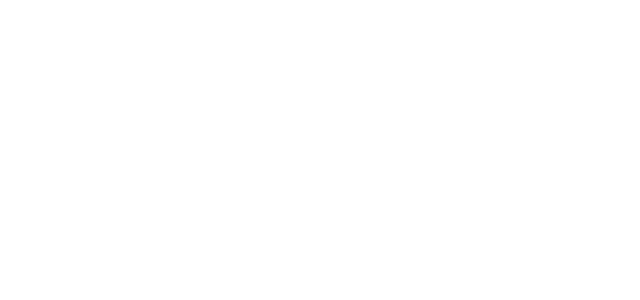
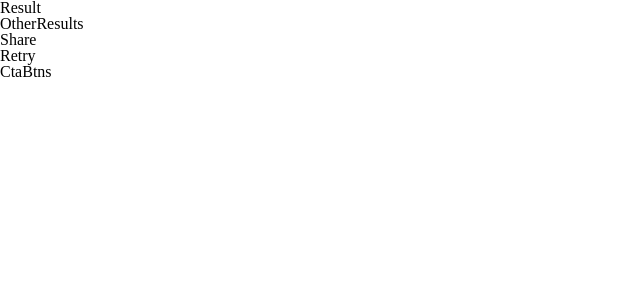
Before and after one commit to moonyerim2/if-dog-tendency-test, a React (Create React App) app: page /result/1 in a window 1280 px wide. Shown: the top 300 px of the page, without its empty margins (0-640 px from the left). Built offline with nearby package versions, Linux system fonts and the light colour scheme.

Commit message:
feat: result page before design add

```diff
--- a/src/App.js
+++ b/src/App.js
@@ -1,5 +1,11 @@
+import ResultPage from "./result/ResultPage";
+
 function App() {
-  return <div className="App"></div>;
+  return (
+    <div className="App">
+      <ResultPage />
+    </div>
+  );
 }
 
 export default App;
--- /dev/null
+++ b/src/result/Result.js
@@ -0,0 +1,5 @@
+function Result({ dogs }) {
+  return <div>Result</div>;
+}
+
+export default Result;
--- /dev/null
+++ b/src/result/ResultPage.js
@@ -0,0 +1,15 @@
+import OtherResults from "./OtherResults";
+import Result from "./Result";
+import Btns from "./Btns";
+
+function ResultPage() {
+  return (
+    <div>
+      <Result />
+      <OtherResults />
+      <Btns />
+    </div>
+  );
+}
+
+export default ResultPage;
```
Also changed, not shown: src/result/index.js (deleted).
